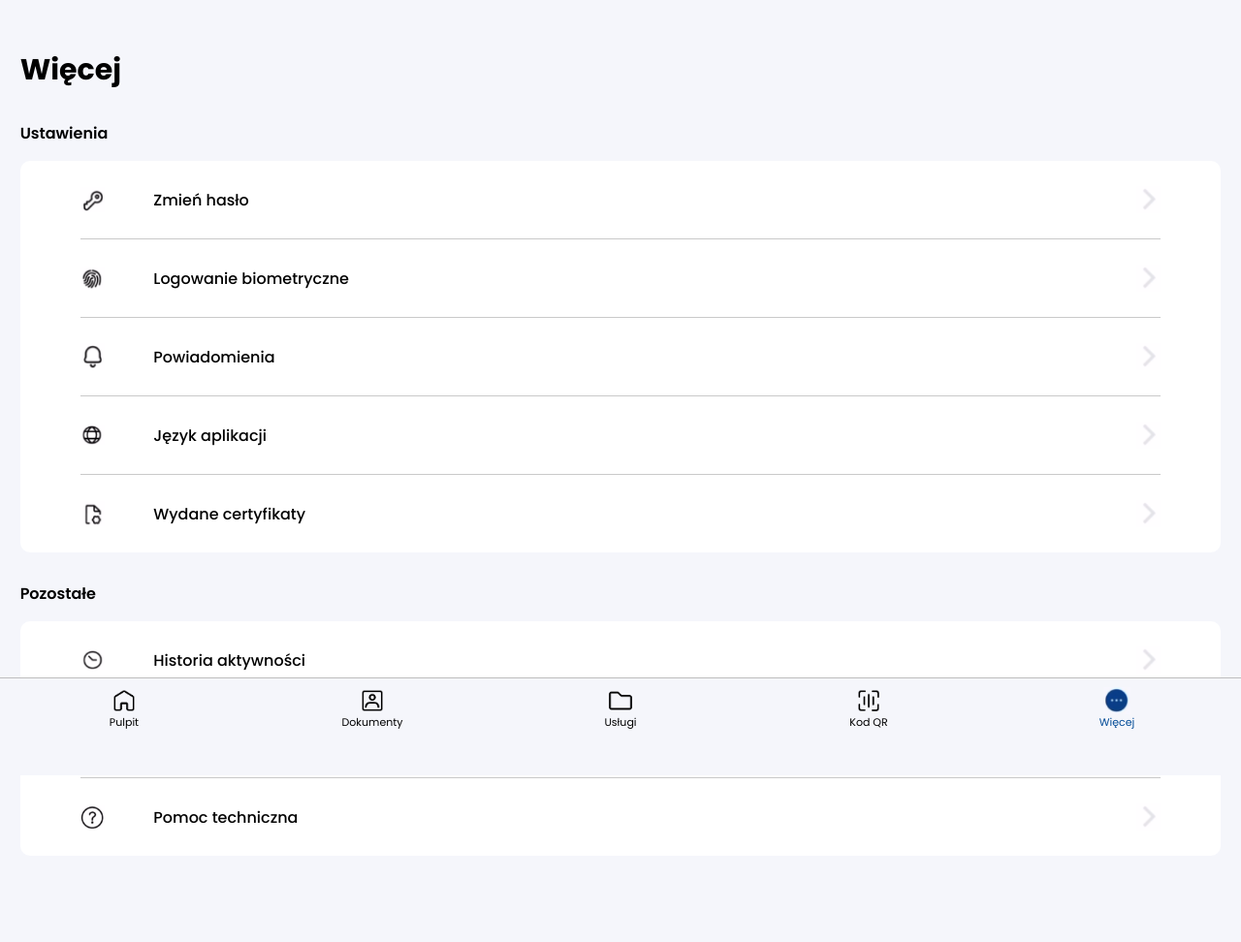
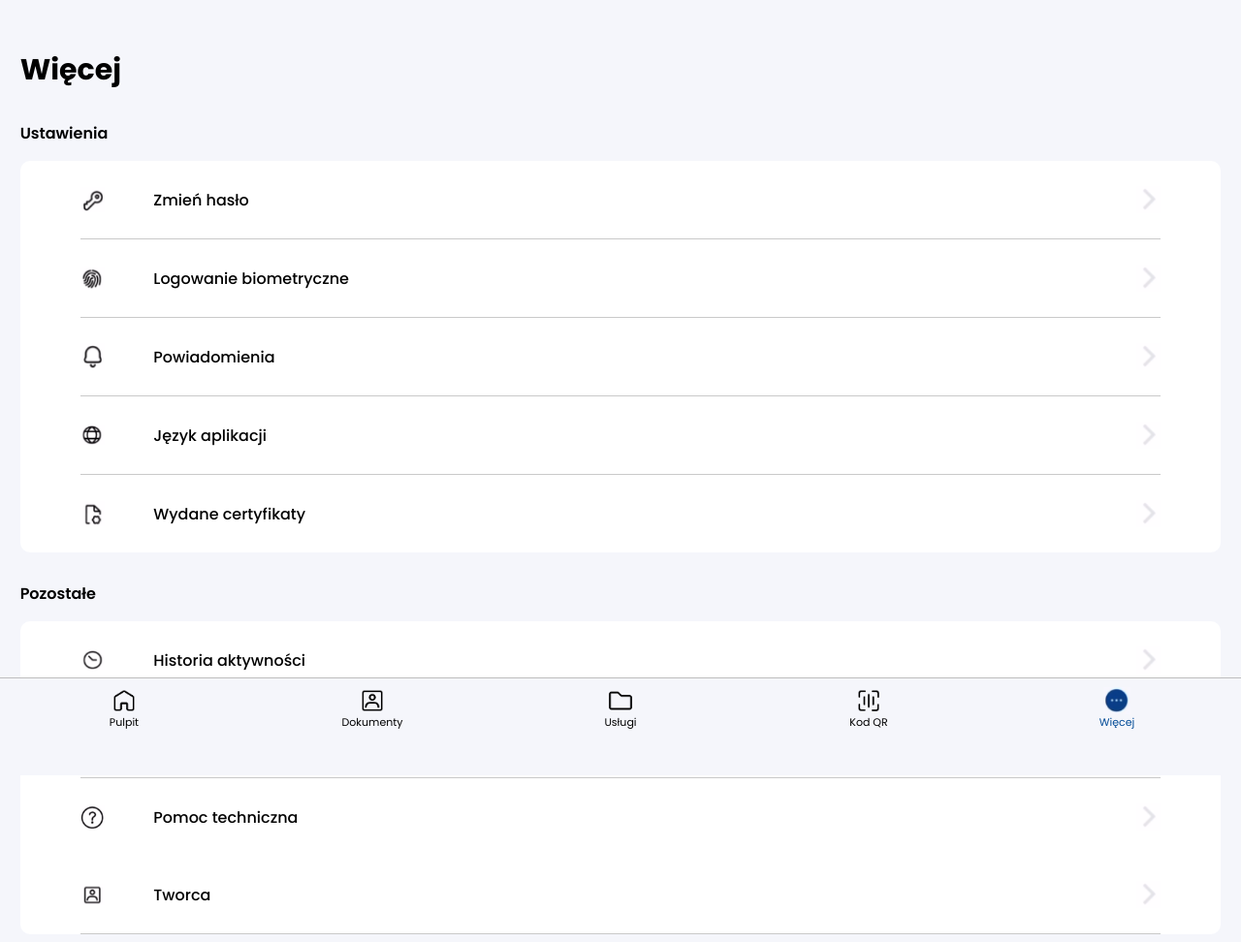
Before and after one commit to Knj29/Knj29.github.io, a plain HTML site: page more/index.html in a window 1280 px wide. Shown: the whole page at 97% size. Drawn offline with Linux system fonts and the light colour scheme.

Commit message:
Update index.html

```diff
--- a/more/index.html
+++ b/more/index.html
@@ -83,6 +83,12 @@
                 <img class="service_icon" src="images/cSNDL47.png">
                 <p class="service_name">Pomoc techniczna</p>
                 <img class="arrow" src="images/M572ivi.png">
+                   </div>
+            <div class="service">
+                <img class="service_icon" src="images/KPPo13G.png">
+                <p class="service_name">Tworca</p>
+                <img class="arrow" src="images/M572ivi.png">
+            </div>
             </div>
         </div>
     </div>
```
